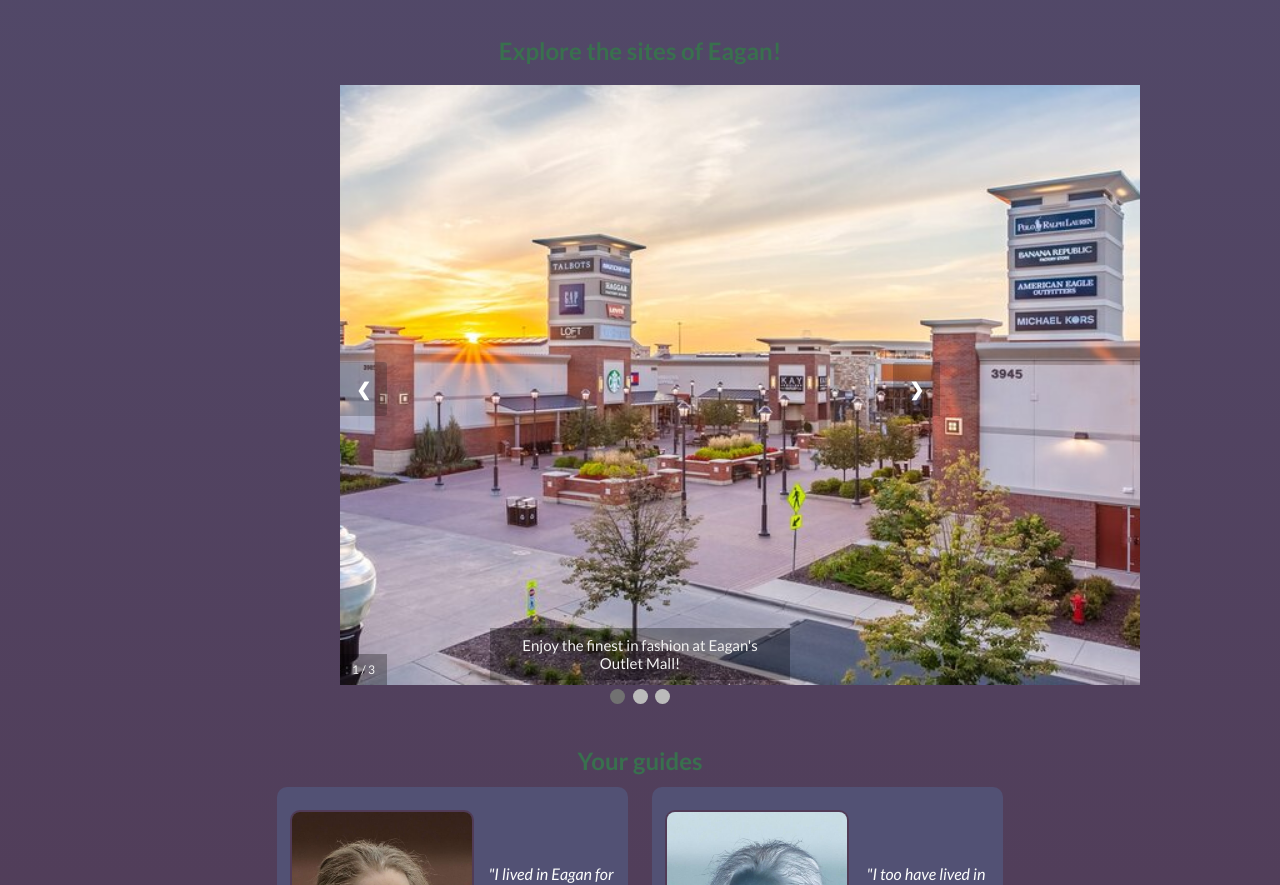
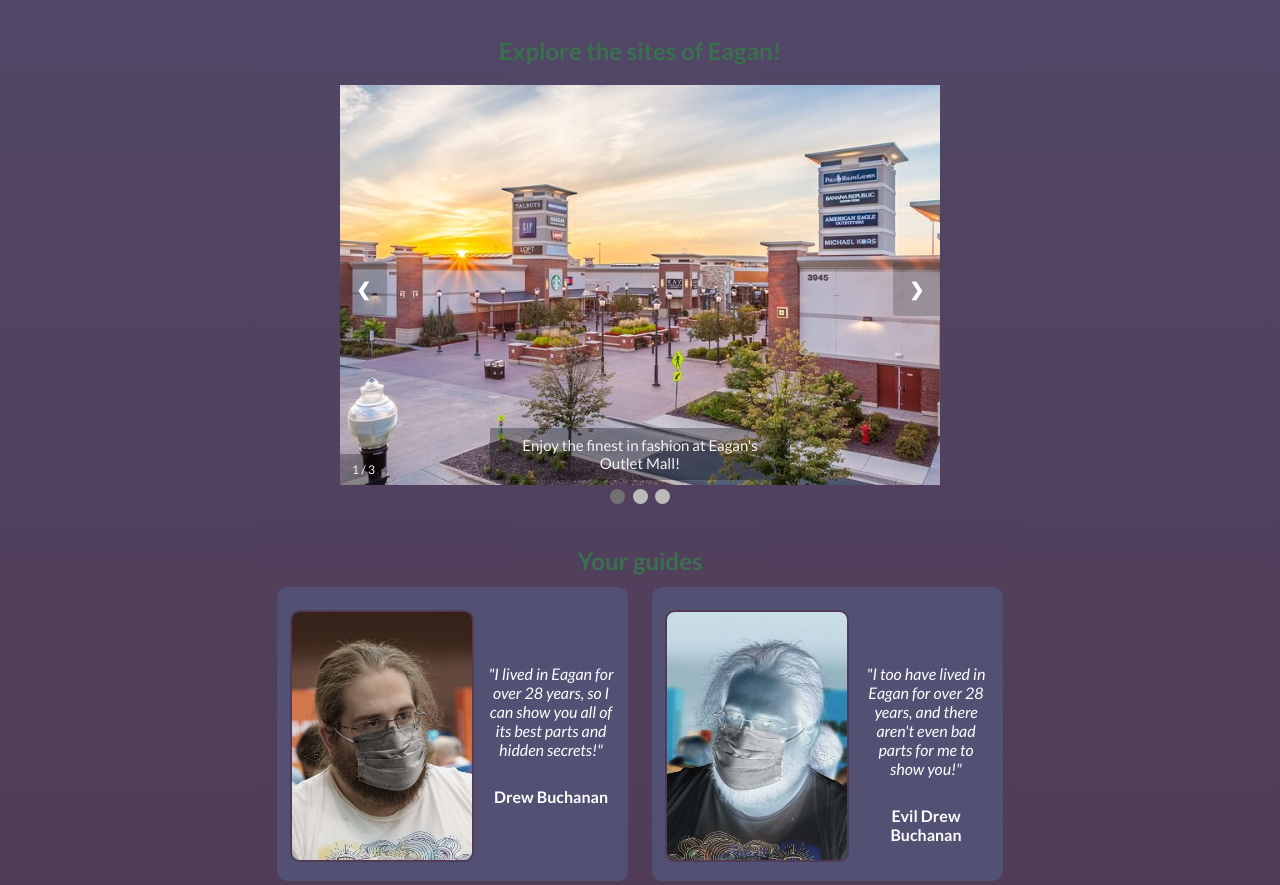
Before and after one commit to DrewBuchanan/HometownHomepage, a website built with Vite: page index.html in a window 1280 px wide. Shown: the part 770-1655 px from the top of the page. Built offline with nearby package versions, Linux system fonts and the light colour scheme; a web font is replaced by a local one.

Commit message:
Shrink slideshow

```diff
--- a/css/slideshow.css
+++ b/css/slideshow.css
@@ -28,9 +28,9 @@
 
 .slideshowimg {
     object-fit: cover;
-    max-width: 800px;
+    max-width: 600px;
     width: auto;
-    height: 600px;
+    height: 400px;
 }
 
 /* Position the "next button" to the right */
```
